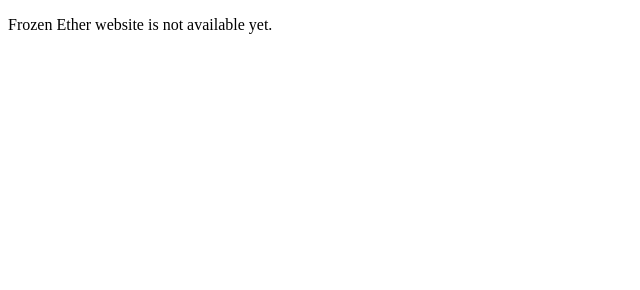
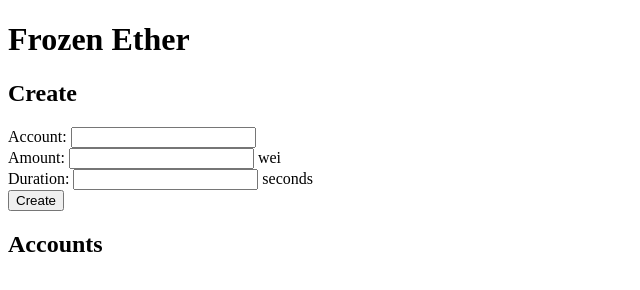
Before and after one commit to SimonBatardiere/frozenether, a plain HTML site: page index.html in a window 1280 px wide. Shown: the whole page, without its empty margins (0-640 px from the left). Drawn offline with Linux system fonts and the light colour scheme.

Commit message:
Update html file with create button

```diff
--- a/index.html
+++ b/index.html
@@ -5,6 +5,18 @@
 		<title>Frozen Ether</title>
 	</head>
 	<body>
-		<p>Frozen Ether website is not available yet.</p>
+		<h1>Frozen Ether</h1>
+		<h2>Create</h2>
+		<form>
+			<p>
+				<label for="account">Account</label>: <input type="text" id="create_account"/></br>
+				<label for="amount">Amount</label>: <input type="text" id="create_amount"/> wei</br>
+				<label for="duration">Duration</label>: <input type="number" min="0" id="create_duration"/> seconds</br>
+				<input type="button" value="Create" id="create_button"/>
+			</p>
+		</form>
+		<h2>Accounts</h2>
+		<div id="accounts"></div>
+		<script src="script.js"></script>
 	</body>
 </html>
```
